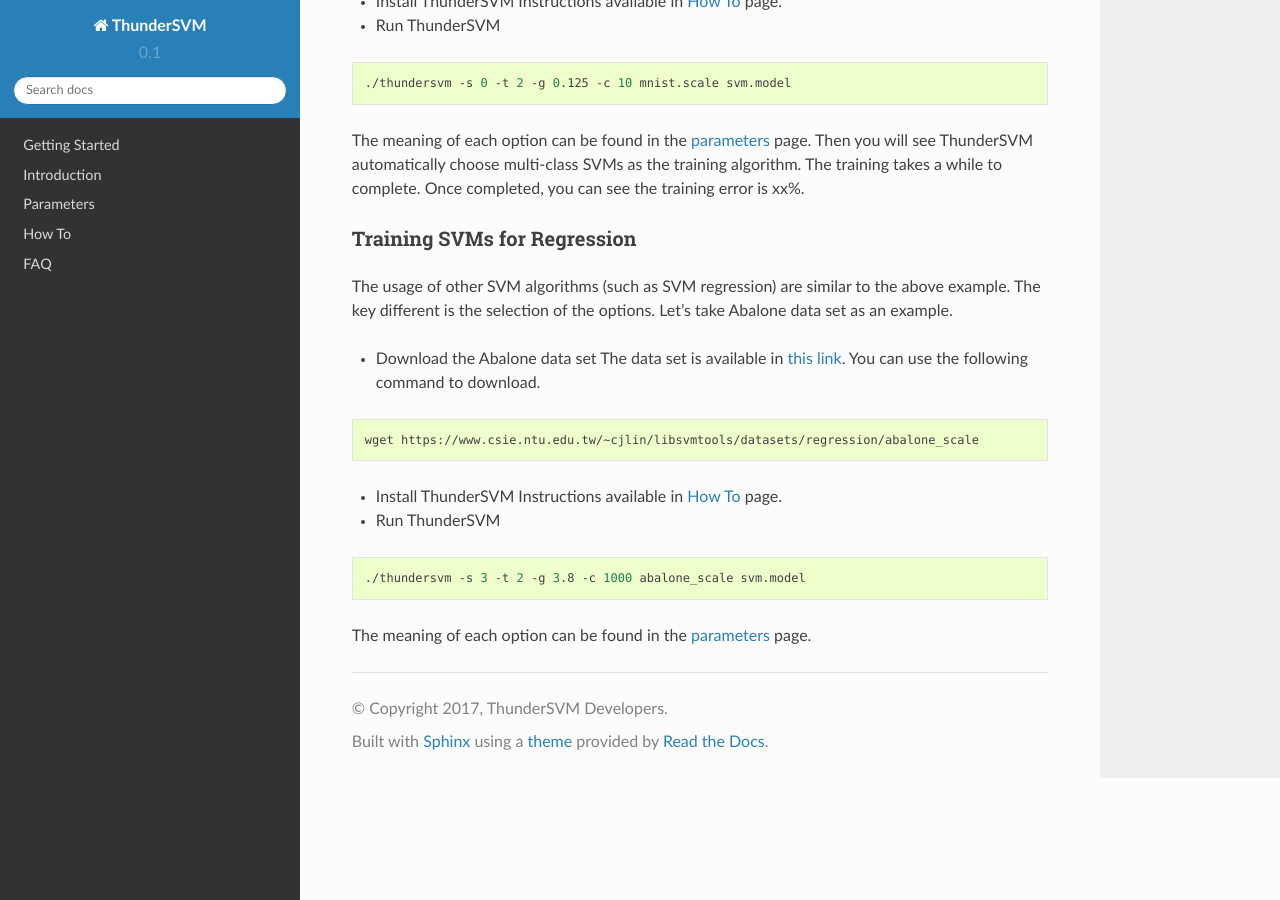
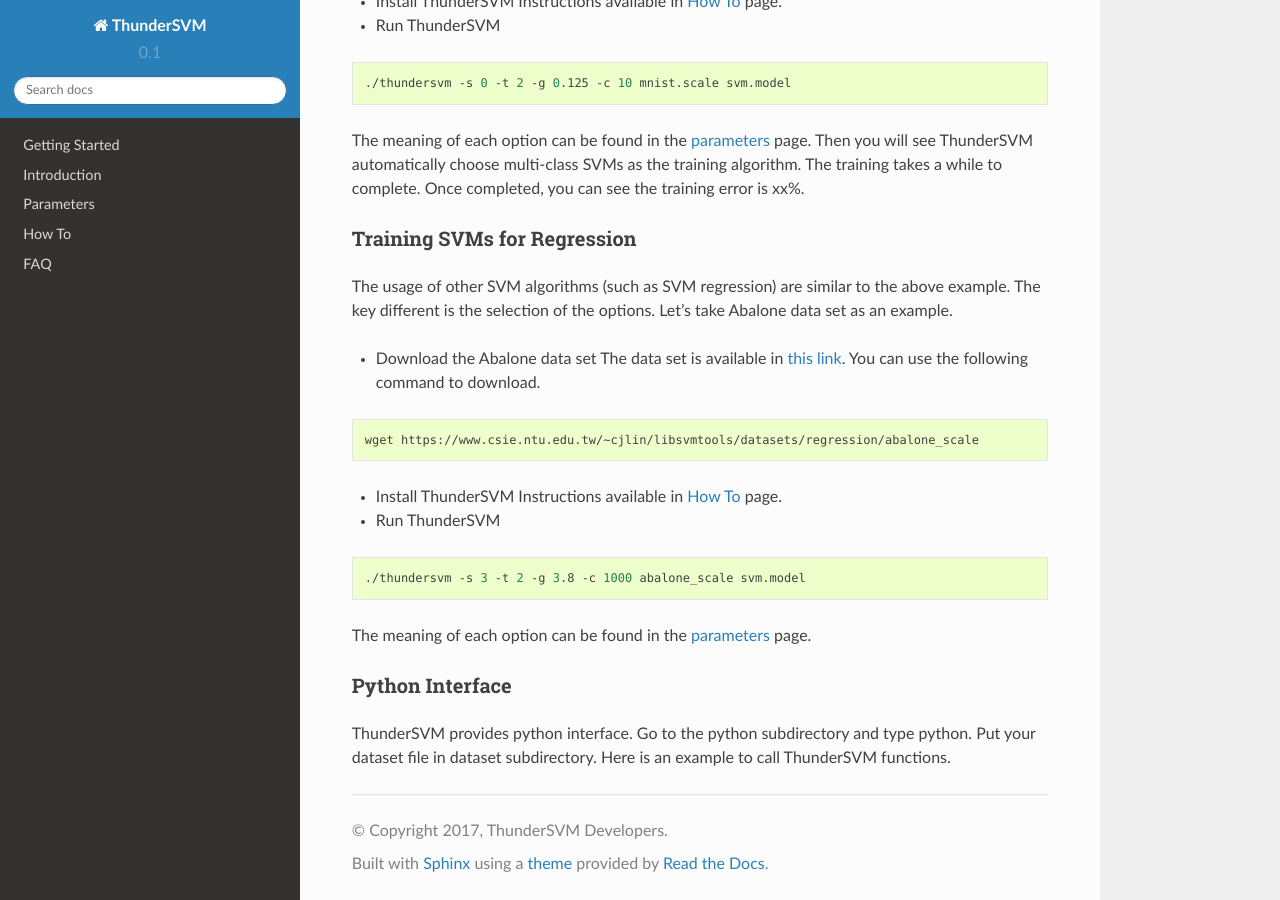
Before and after one commit to Xtra-Computing/thundersvm, a Sphinx documentation site: the page built from docs/get-started.md, in a window 1280 px wide and 900 px high, scrolled down 1584 px. Built offline with Sphinx 7.4.7 and the Read the Docs theme 2.0.0, drawn with Linux system fonts in a browser that asks for light colours.

Commit message:
add python interface

````diff
--- a/docs/get-started.md
+++ b/docs/get-started.md
@@ -75,3 +75,6 @@
 ./thundersvm -s 3 -t 2 -g 3.8 -c 1000 abalone_scale svm.model
 ```
 The meaning of each option can be found in the [parameters](parameters.md) page.
+
+### Python Interface
+ThunderSVM provides python interface. Go to the python subdirectory and type python. Put your dataset file in dataset subdirectory. Here is an example to call ThunderSVM functions.
````
